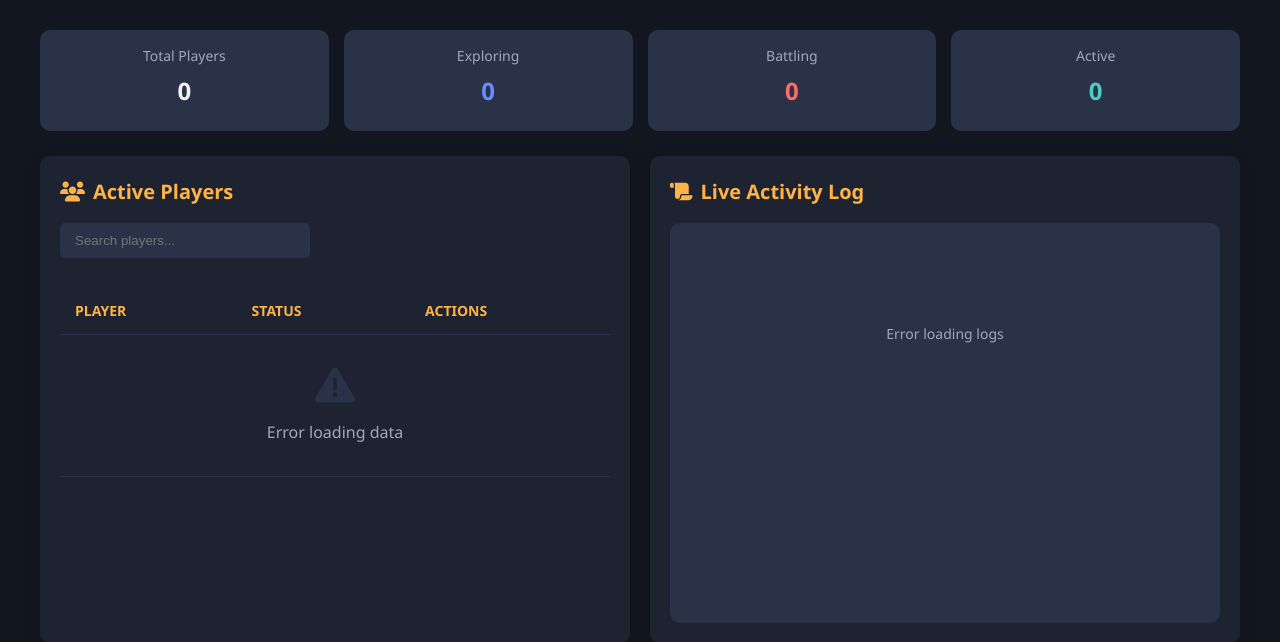
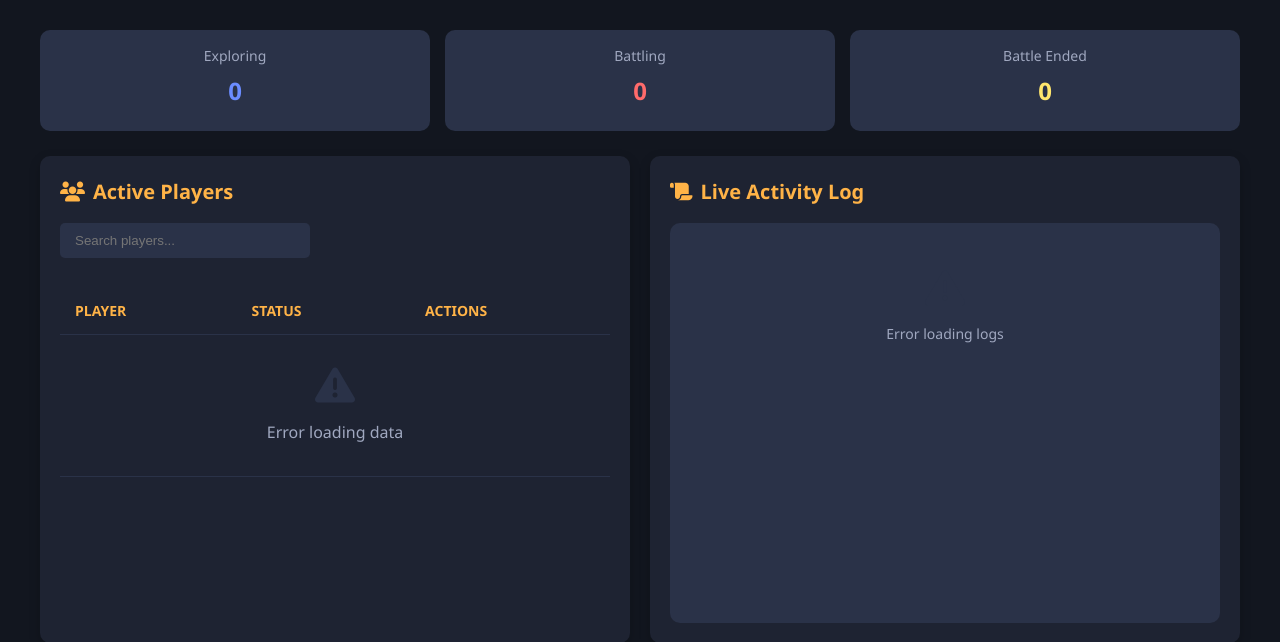
Before and after one commit to ultroi/AttackOnTitan, a FastAPI app: page /dashboard in a window 1280 px wide. Shown: the part 81-723 px from the top of the page. Run offline with FastAPI, Linux system fonts and the light colour scheme; parts of the project's set-up code (start-up, migrations or seed data) failed here and were passed over.

Commit message:
Refactor explore.py and dashboard.html for improved readability and maintainability

```diff
--- a/game/explore.py
+++ b/game/explore.py
@@ -186,8 +186,8 @@ async def explore(update: Update, context: ContextTypes.DEFAULT_TYPE):
         explore_start = now
     total_explore_time = now - explore_start
 
-    # If user has explored for more than 20 minutes, require hCaptcha
-    if total_explore_time > 20 * 60 and not context.user_data.get("hcaptcha_verified"):
+    # If user has inactive in explore for 5 min then show hcaptcha
+    if total_explore_time > 5 * 60 and not context.user_data.get("hcaptcha_verified"):
         user_id = update.effective_user.id
         hcaptcha_url = f"https://attackontitan-j5yh.onrender.com/hcaptcha?user_id={user_id}"
         if update.message:
--- a/templates/dashboard.html
+++ b/templates/dashboard.html
@@ -370,10 +370,6 @@
 
     <div class="stats-container" id="stats-container">
       <div class="stat-card">
-        <div class="stat-label">Total Players</div>
-        <div class="stat-value" id="total-players">0</div>
-      </div>
-      <div class="stat-card">
         <div class="stat-label">Exploring</div>
         <div class="stat-value exploring" id="exploring-count">0</div>
       </div>
@@ -382,8 +378,8 @@
         <div class="stat-value battling" id="battling-count">0</div>
       </div>
       <div class="stat-card">
-        <div class="stat-label">Active</div>
-        <div class="stat-value online" id="active-count">0</div>
+        <div class="stat-label">Battle Ended</div>
+        <div class="stat-value ended" id="ended-count">0</div>
       </div>
     </div>
 
@@ -429,10 +425,9 @@
     const activePlayersBody = document.getElementById('active-players-body');
     const logContainer = document.getElementById('log-container');
     const statsContainer = {
-      total: document.getElementById('total-players'),
       exploring: document.getElementById('exploring-count'),
       battling: document.getElementById('battling-count'),
-      active: document.getElementById('active-count')
+      ended: document.getElementById('ended-count')
     };
 
     // State
@@ -465,10 +460,14 @@
 
     // Update dashboard with new data
     function updateDashboard(data) {
-      // Process player data
-      const playersRaw = (data.live_players && data.live_players.players) ? data.live_players.players : [];
+      // Use backend stats directly
+      const stats = data.live_players || {};
+      document.getElementById('exploring-count').textContent = stats.exploring || 0;
+      document.getElementById('battling-count').textContent = stats.in_battle || 0;
+      document.getElementById('ended-count').textContent = stats.ended || 0;
 
-      // Filter unique players by user_id, prefer non-'Unknown' username
+      // Player table and logs (optional, keep as is)
+      const playersRaw = stats.players || [];
       const uniquePlayersMap = {};
       playersRaw.forEach(player => {
         const id = player.user_id;
@@ -476,29 +475,11 @@
           uniquePlayersMap[id] = player;
         }
       });
+      allPlayers = Object.values(uniquePlayersMap);
+      filterPlayers();
 
-      allPlayers = Object.values(uniquePlayersMap);
-      filterPlayers(); // Apply any existing search filter
-
-      // Update stats
-      updateStats(allPlayers);
-
-      // Auto-refresh every 5 seconds
-      setTimeout(fetchAndUpdate, 5000);
-    }
-
-    // Update statistics counters
-    function updateStats(players) {
-      const exploringCount = players.filter(p => p.action.includes('exploring')).length;
-      const battlingCount = players.filter(p =>
-        p.action.includes('Battle') || p.action.includes('battle') || p.action === '🔥 In Battle'
-      ).length;
-      const activeCount = players.filter(p => !p.action.startsWith('🏁')).length;
-
-      statsContainer.total.textContent = players.length;
-      statsContainer.exploring.textContent = exploringCount;
-      statsContainer.battling.textContent = battlingCount;
-      statsContainer.active.textContent = activeCount;
+      // Auto-refresh every 2 seconds
+      setTimeout(fetchAndUpdate, 2000);
     }
 
     // Filter players based on search input
```
